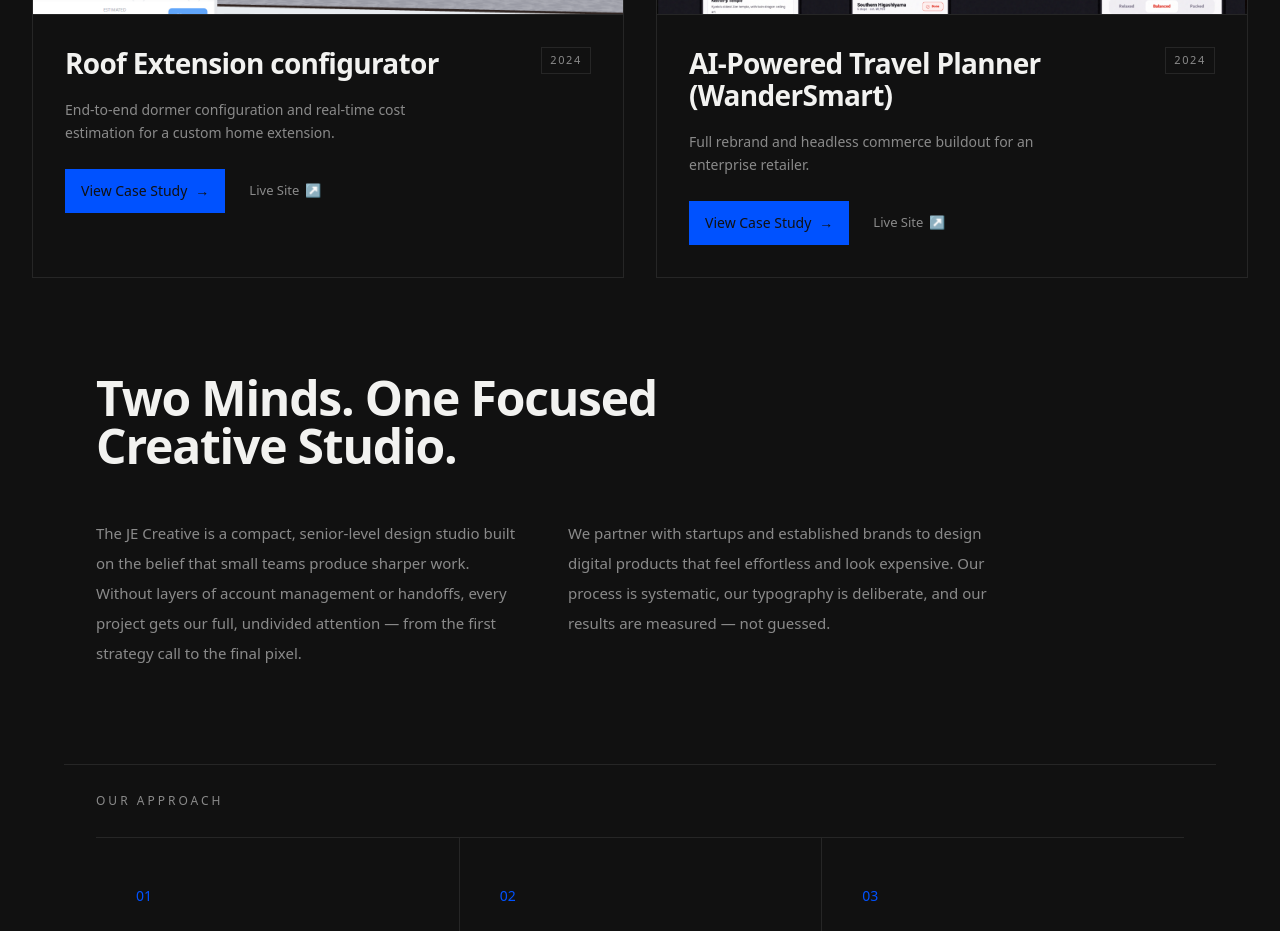
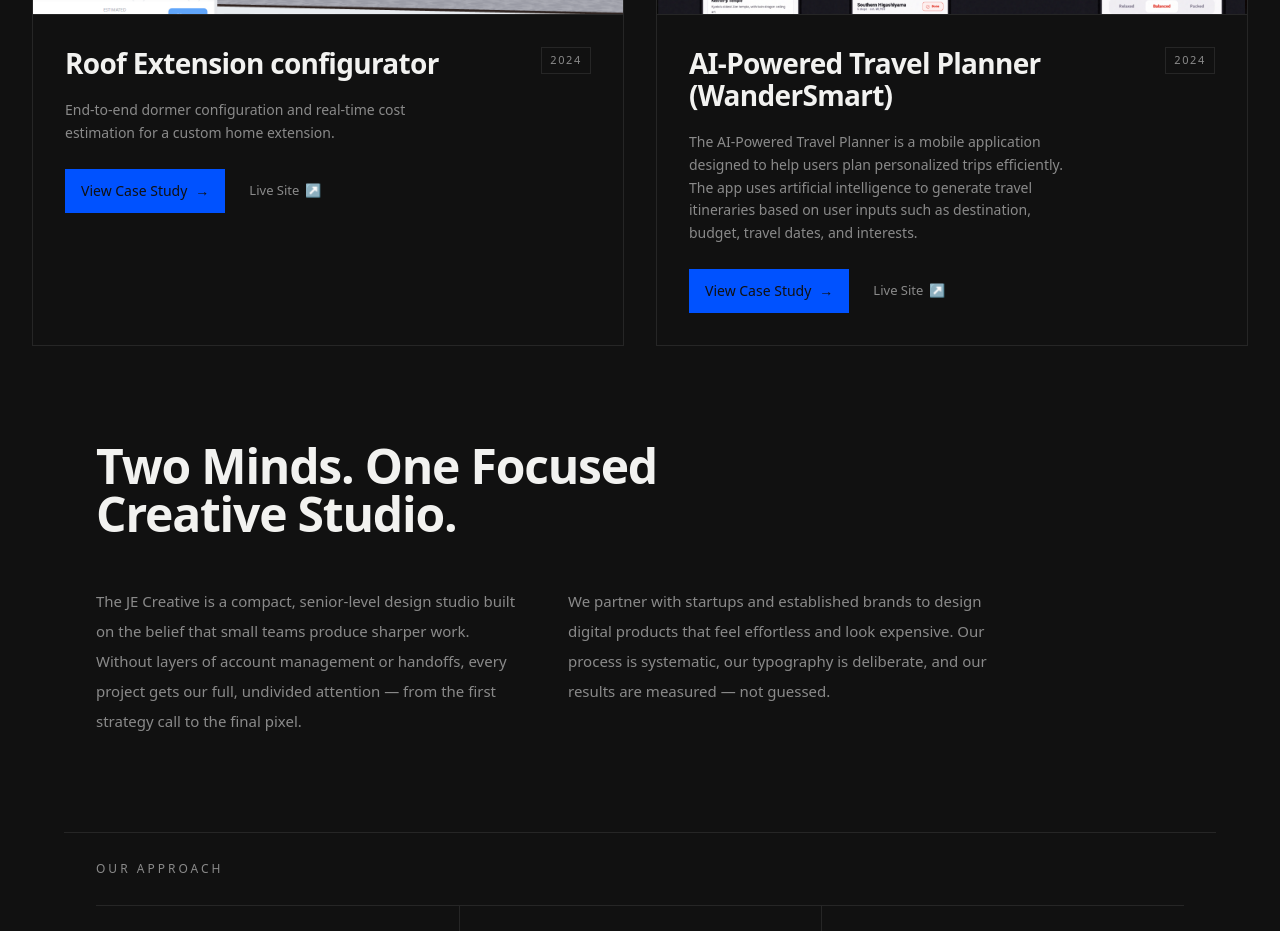
Before and after one commit to emmz3230/JE-creative, a Next.js app: page / in a window 1280 px wide. Shown: the part 2180-3111 px from the top of the page. Built offline with nearby package versions, Linux system fonts and the light colour scheme.

Commit message:
feat: update project details for AI-Powered Travel Planner, enhancing slug, summary, overview, services, and stats

```diff
--- a/libs/projects.ts
+++ b/libs/projects.ts
@@ -130,25 +130,24 @@ services: ["3D Web Configurator", "Interactive UI/UX Design", "Real-Time Pricing
 ],
   },
   {
-    slug: "AI-Powered Travel Planner (WanderSmart)",
+    slug: "AI-Powered-Travel-Planner-(WanderSmart)",
     name: "AI-Powered Travel Planner (WanderSmart)",
     tag: "Web Development",
     image: "/wandermart'.PNG",
     year: "2024",
     client: "AI-Powered Travel Planner (WanderSmart).",
     summary:
-      "Full rebrand and headless commerce buildout for an enterprise retailer.",
+      "The AI-Powered Travel Planner is a mobile application designed to help users plan personalized trips efficiently. The app uses artificial intelligence to generate travel itineraries based on user inputs such as destination, budget, travel dates, and interests.",
     liveUrl: "https://www.figma.com/design/wksyuo9luRPXINHedNdZUm/wander-smart?node-id=0-1&t=bJajN9K9vMwb59mC-1",
     overview: [
-      "Atlas needed more than a new logo — their storefront was slow,, and leaking conversions on mobile. We rebuilt their brand identity and translated it into a lightning-fast headless storefront.",
-      "The result is a design-led commerce experience with sub-second page loads, a fully modular CMS, and a conversion rate that doubled within the first quarter of launch.",
- ],
-    services: ["Brand Identity", "Web Design", "Next.js Development", "Headless CMS", "Performance Optimization"],
+      "The AI-Powered Travel Planner is a mobile application designed to help users plan personalized trips efficiently. The app uses artificial intelligence to generate travel itineraries based on user inputs such as destination, budget, travel dates, and interests."
+    ],
+    services: ["Product Strategy", "UX/UI Design", "Design Systems", "Prototyping & Testing"],
     stats: [
-      { label: "Conversion rate", value: "2.1×" },
-      { label: "Load time", value: "0.8s" },
-      { label: "Mobile bounce", value: "−27%" },
-    ],
+  { label: "Trips planned", value: "50k+" },
+  { label: "Itinerary creation", value: "2 mins" },
+  { label: "User rating", value: "4.9/5" },
+]
   },
 ];
 
```
